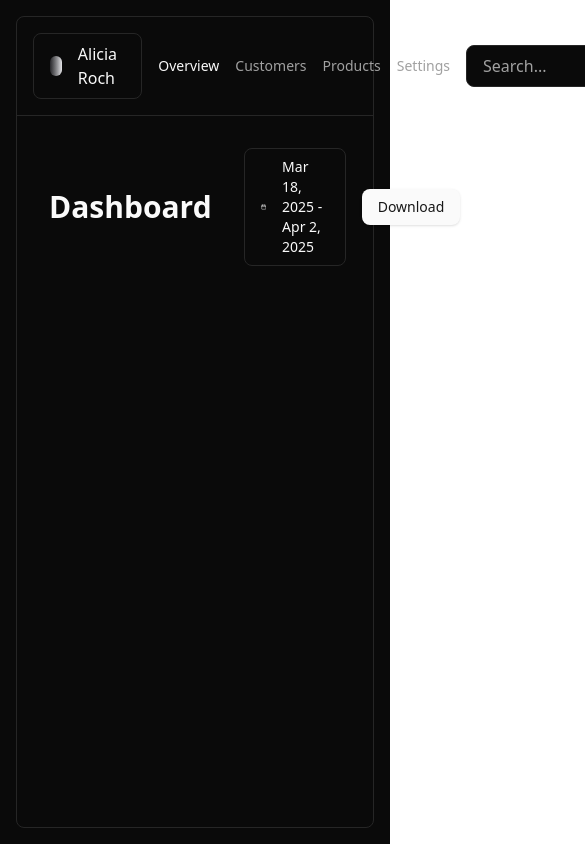
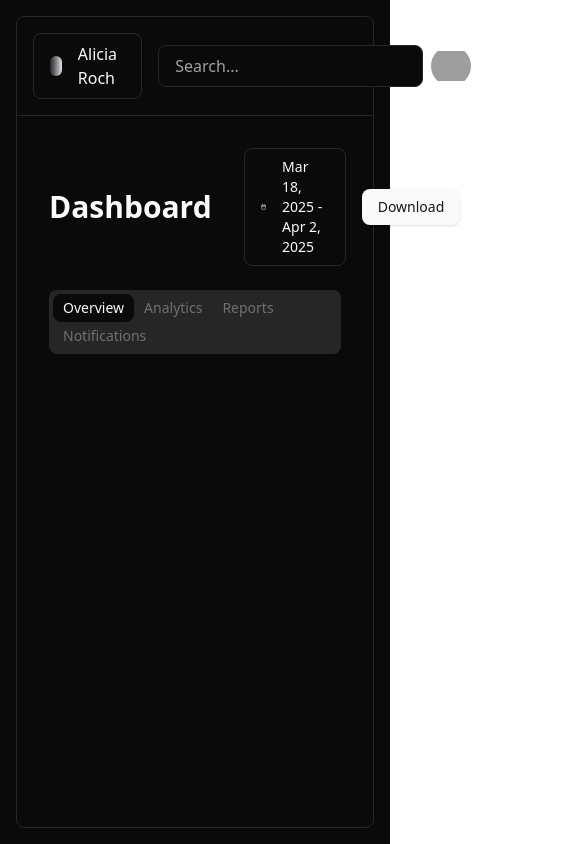
Before and after one commit to silent7-x/shadcnui-clone, a React (Vite) app: page / in a window 390 px wide. Shown: the top 844 px of the page, 585 px wide, since content can reach past the window. Built offline with nearby package versions, Linux system fonts and the light colour scheme; grey boxes are pictures that could not be loaded.

Commit message:
dashboard content 2nd row

```diff
--- a/src/dashboard/Avatar.tsx
+++ b/src/dashboard/Avatar.tsx
@@ -4,7 +4,7 @@ export type AvatarProps = { fallback?: string };
 
 export const Avatar = (props: PropsWithChildren) => {
   return (
-    <div className="border-border flex size-10 items-center justify-center overflow-hidden rounded-full">
+    <div className="border-border flex size-10 items-center justify-center overflow-hidden rounded-full hover:cursor-pointer">
       {props.children}
     </div>
   );
--- a/src/dashboard/DashboardContentHeader.tsx
+++ b/src/dashboard/DashboardContentHeader.tsx
@@ -1,10 +1,12 @@
 import { Calendar } from "lucide-react";
 import { Button } from "./Button";
 import { Select } from "./Select";
+import { Tab, Tabs } from "./Tabs";
 
 export const DashboardContentHeader = () => {
   return (
-    <div className="mt-8 flex items-center gap-4 pr-8 pl-4 lg:mt-12">
+    <div className="mt-8 flex flex-col gap-6 pr-8 pl-4 lg:mt-12">
+      <div className="flex w-full items-center gap-4">
         <h1 className="mr-auto px-4 text-3xl font-bold">Dashboard</h1>
         <Select>
           <div className="flex items-center gap-4">
@@ -14,5 +16,12 @@ export const DashboardContentHeader = () => {
         </Select>
         <Button> Download </Button>
       </div>
+      <Tabs>
+        <Tab isActive>Overview</Tab>
+        <Tab>Analytics</Tab>
+        <Tab>Reports</Tab>
+        <Tab>Notifications</Tab>
+      </Tabs>
+    </div>
   );
 };
--- a/src/dashboard/DashboardHeader.tsx
+++ b/src/dashboard/DashboardHeader.tsx
@@ -5,8 +5,8 @@ import { Select } from "./Select";
 
 export const DashboardHeader = () => {
   return (
-    <header className="border-border border-b py-4">
-      <div className="flex items-center gap-4 px-4">
+    <header className="border-border border-b px-4 py-4">
+      <div className="flex items-center gap-4">
         <Select>
           <div className="flex items-center gap-4">
             <div className="size-5 rounded-full bg-gradient-to-r from-zinc-800 to-zinc-200"></div>
--- a/src/dashboard/DashboardLink.tsx
+++ b/src/dashboard/DashboardLink.tsx
@@ -9,7 +9,7 @@ export const DashboardLink = ({
     <a
       {...props}
       className={
-        "hover:text-foreground text-sm transition " +
+        "hover:text-foreground hidden text-sm transition [@media(min-width:810px)]:block" +
         " " +
         className +
         " " +
--- a/src/dashboard/Select.tsx
+++ b/src/dashboard/Select.tsx
@@ -2,6 +2,8 @@ import { PropsWithChildren } from "react";
 
 export const Select = ({ children }: PropsWithChildren) => {
   return (
-    <div className="border-border rounded-md border px-4 py-2">{children}</div>
+    <div className="border-border hover hover:bg-muted rounded-md border px-4 py-2 transition hover:cursor-pointer">
+      {children}
+    </div>
   );
 };
--- /dev/null
+++ b/src/dashboard/Tabs.tsx
@@ -0,0 +1,25 @@
+import { PropsWithChildren } from "react";
+
+export const Tabs = (props: PropsWithChildren) => {
+  return (
+    <div className="bg-muted ml-4 w-fit rounded-md px-1 py-1 text-sm">
+      {props.children}
+    </div>
+  );
+};
+
+export const Tab = (props: PropsWithChildren & { isActive?: boolean }) => {
+  return (
+    <button
+      className={
+        "rounded-md px-2.5 py-1 hover:cursor-pointer" +
+        " " +
+        (props.isActive
+          ? "bg-background text-foreground"
+          : "text-muted-foreground/60")
+      }
+    >
+      {props.children}
+    </button>
+  );
+};
```
Lines whose indentation alone changed are shown as unchanged.
